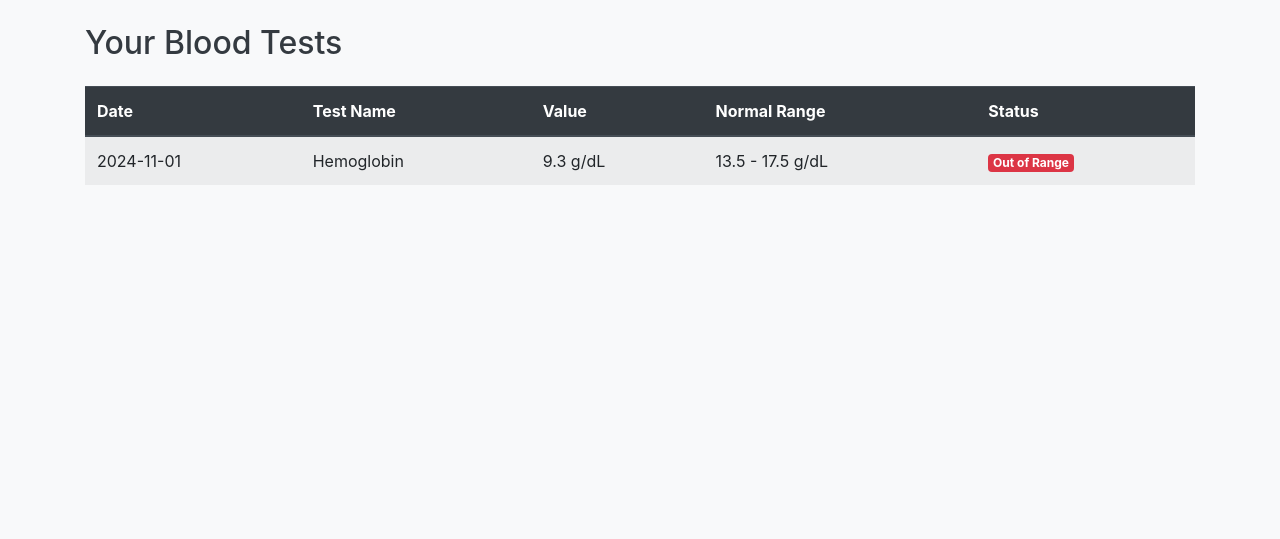
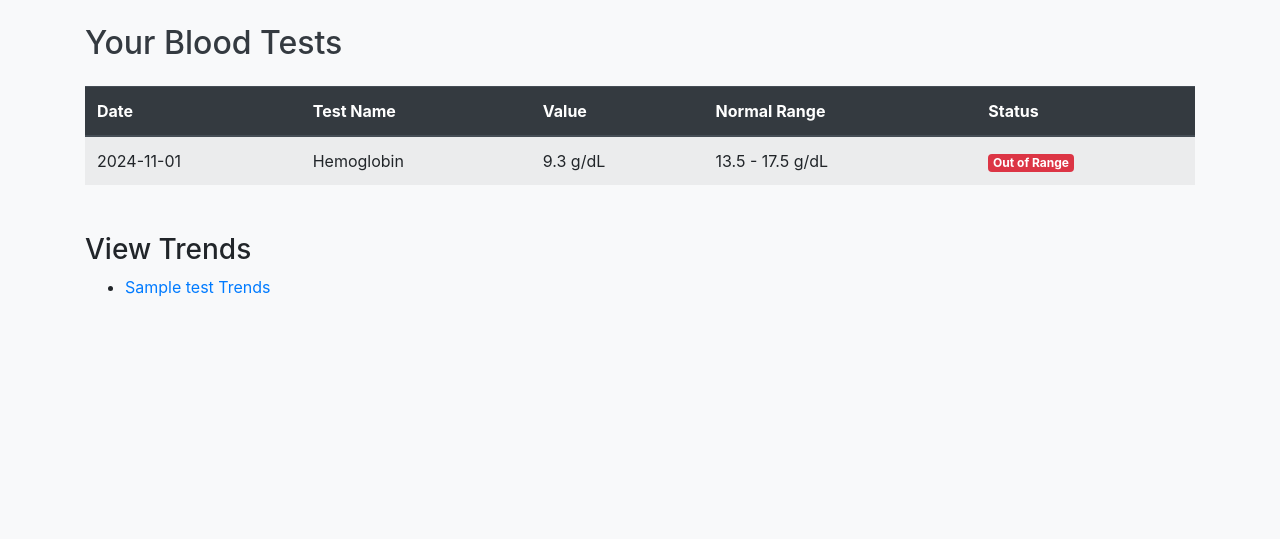
Before and after one commit to void-cc/health, a Flask app: template templates/index.html in a window 1280 px wide. Shown: the part 56-595 px from the top of the page. Run offline with Flask 3, Linux system fonts and the light colour scheme; the template is opened without the code that fills it: values that come from a table or form of the project are taken from there, most other values are stand-ins (such as "Sample title", 1, 10 or a date in 2020); some libraries are stand-ins or nearby versions.

Commit message:
add charts

```diff
--- a/app.py
+++ b/app.py
@@ -20,7 +20,18 @@
 @app.route('/')
 def index():
     tests = BloodTest.query.order_by(BloodTest.date.desc()).all()
-    return render_template('index.html', tests=tests)
+    test_types = set(test.test_name for test in tests)
+    return render_template('index.html', tests=tests, test_types=test_types)
+
+
+
+@app.route('/chart/<test_name>')
+def chart(test_name):
+    tests = BloodTest.query.filter_by(test_name=test_name).order_by(BloodTest.date).all()
+    dates = [test.date.strftime('%Y-%m-%d') for test in tests]
+    values = [test.value for test in tests]
+    return render_template('chart.html', dates=dates, values=values, test_name=test_name)
+
 
 @app.route('/add', methods=['GET', 'POST'])
 def add_test():
--- a/templates/base.html
+++ b/templates/base.html
@@ -62,5 +62,10 @@
   <script
     src="https://stackpath.bootstrapcdn.com/bootstrap/4.5.2/js/bootstrap.min.js"
   ></script>
+<!-- Chart.js -->
+<script
+  src="https://cdn.jsdelivr.net/npm/chart.js@2.9.4/dist/Chart.min.js"
+></script>
+
 </body>
 </html>
--- a/templates/index.html
+++ b/templates/index.html
@@ -30,6 +30,16 @@
       {% endfor %}
     </tbody>
   </table>
+    <!-- Below the existing table or wherever appropriate -->
+<h3 class="mt-5">View Trends</h3>
+<ul>
+  {% for test in test_types %}
+  <li>
+    <a href="{{ url_for('chart', test_name=test) }}">{{ test }} Trends</a>
+  </li>
+  {% endfor %}
+</ul>
+
 {% else %}
   <p>No tests available. <a href="{{ url_for('add_test') }}">Add a new test</a>.</p>
 {% endif %}
```
Also changed, not shown: templates/chart.html (added, +31 -0 lines).
